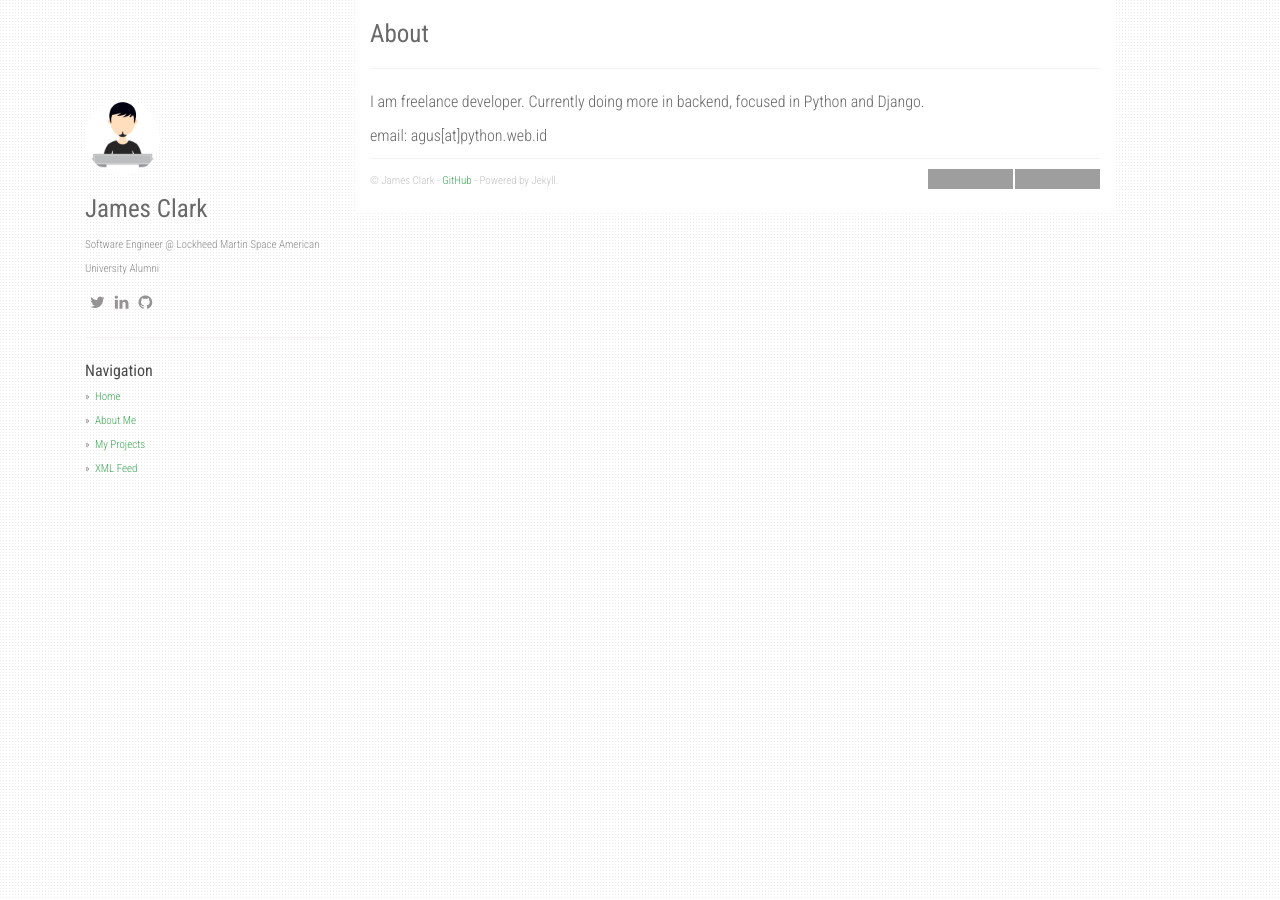
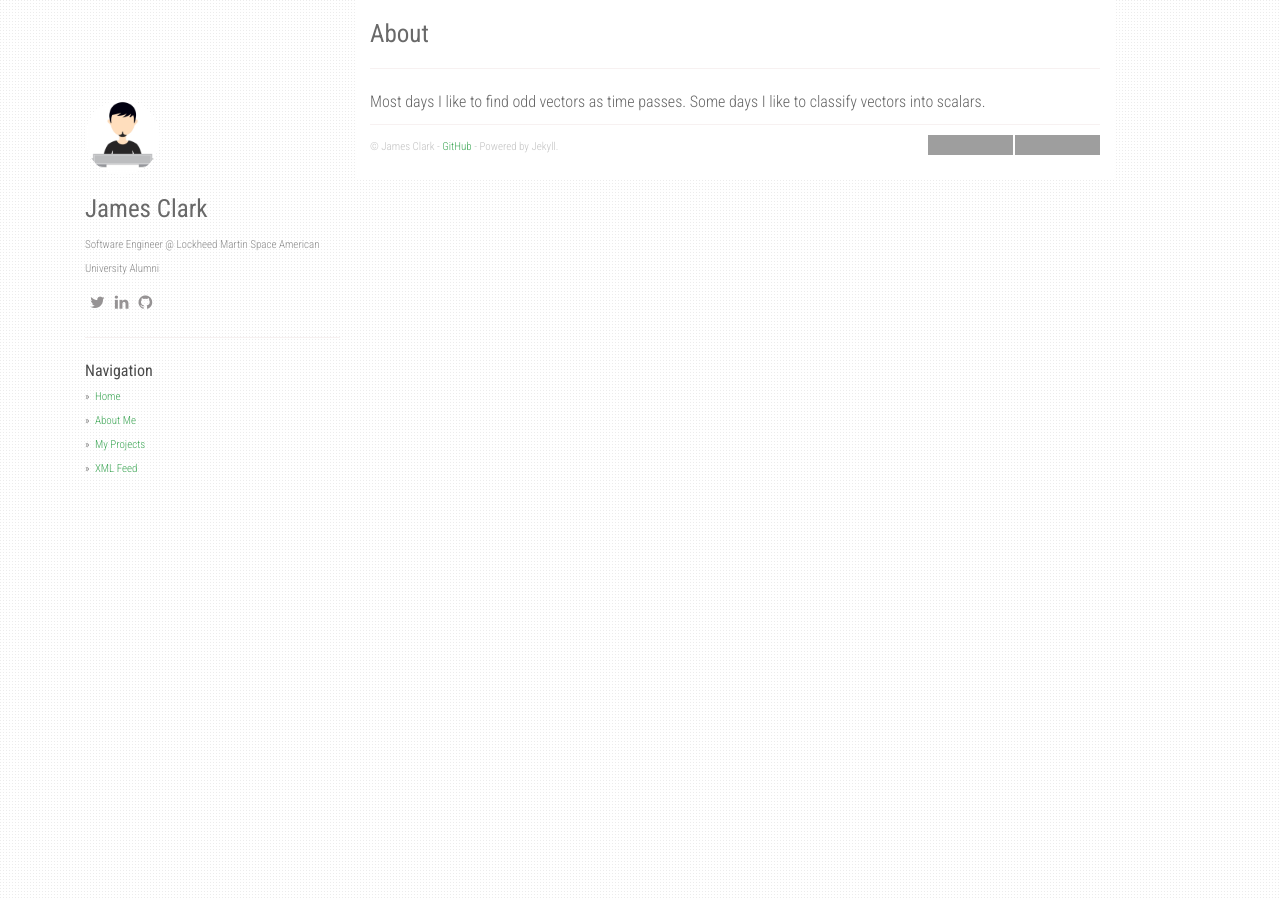
Before and after one commit to agusmakmun/agusmakmun.github.io, a Jekyll site: the page built from about.md, in a window 1280 px wide. Built offline with Jekyll 4.4.1, drawn with Linux system fonts in a browser that asks for light colours; nearby versions of some CDN libraries; grey boxes are pictures that could not be loaded.

Commit message:
Changed About Me

```diff
--- a/about.md
+++ b/about.md
@@ -4,6 +4,4 @@ title: About
 permalink: /about/
 ---
 
-I am freelance developer. Currently doing more in backend, focused in Python and Django.
-
-email: agus[at]python.web.id
+Most days I like to find odd vectors as time passes. Some days I like to classify vectors into scalars.
```
